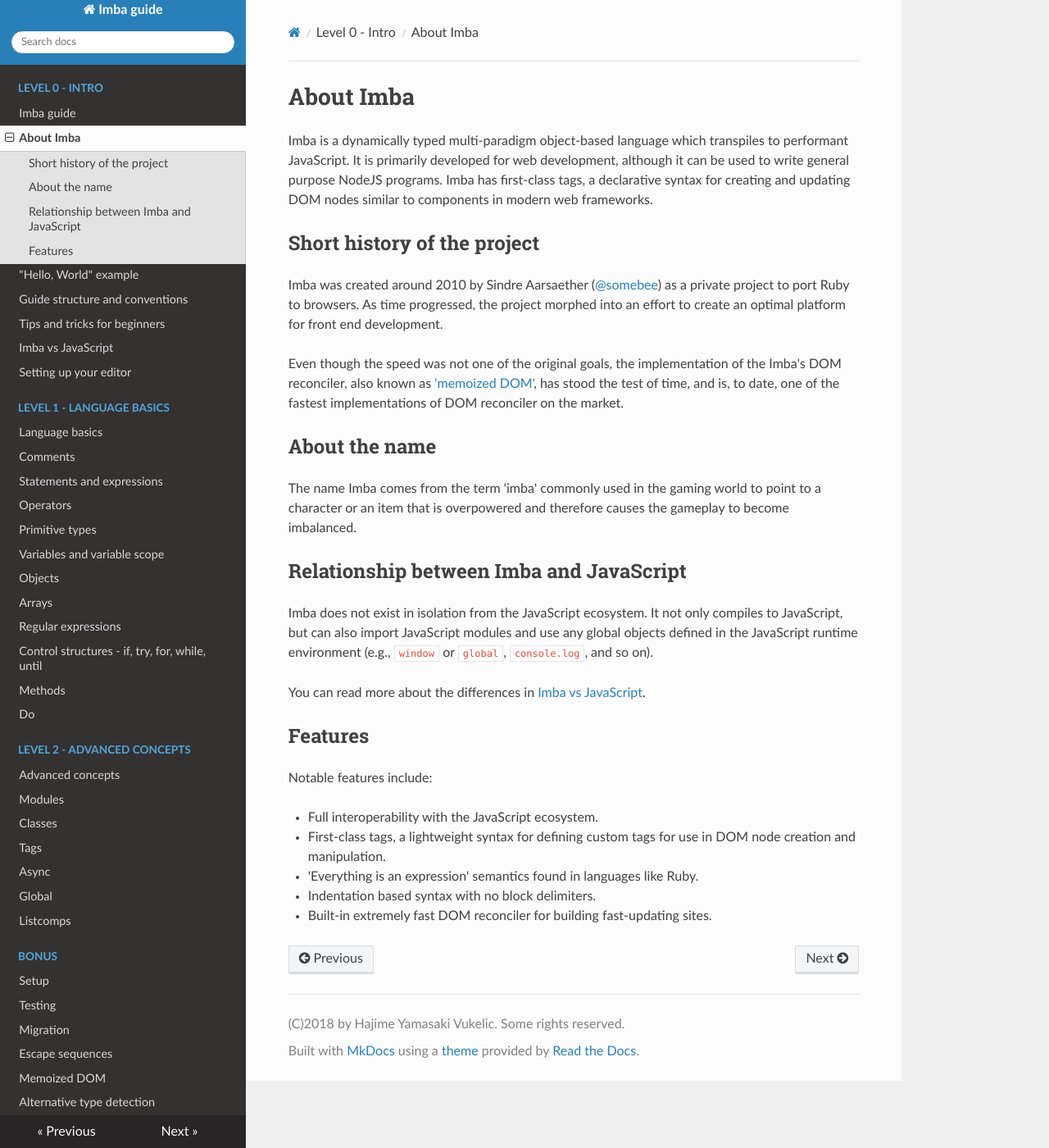
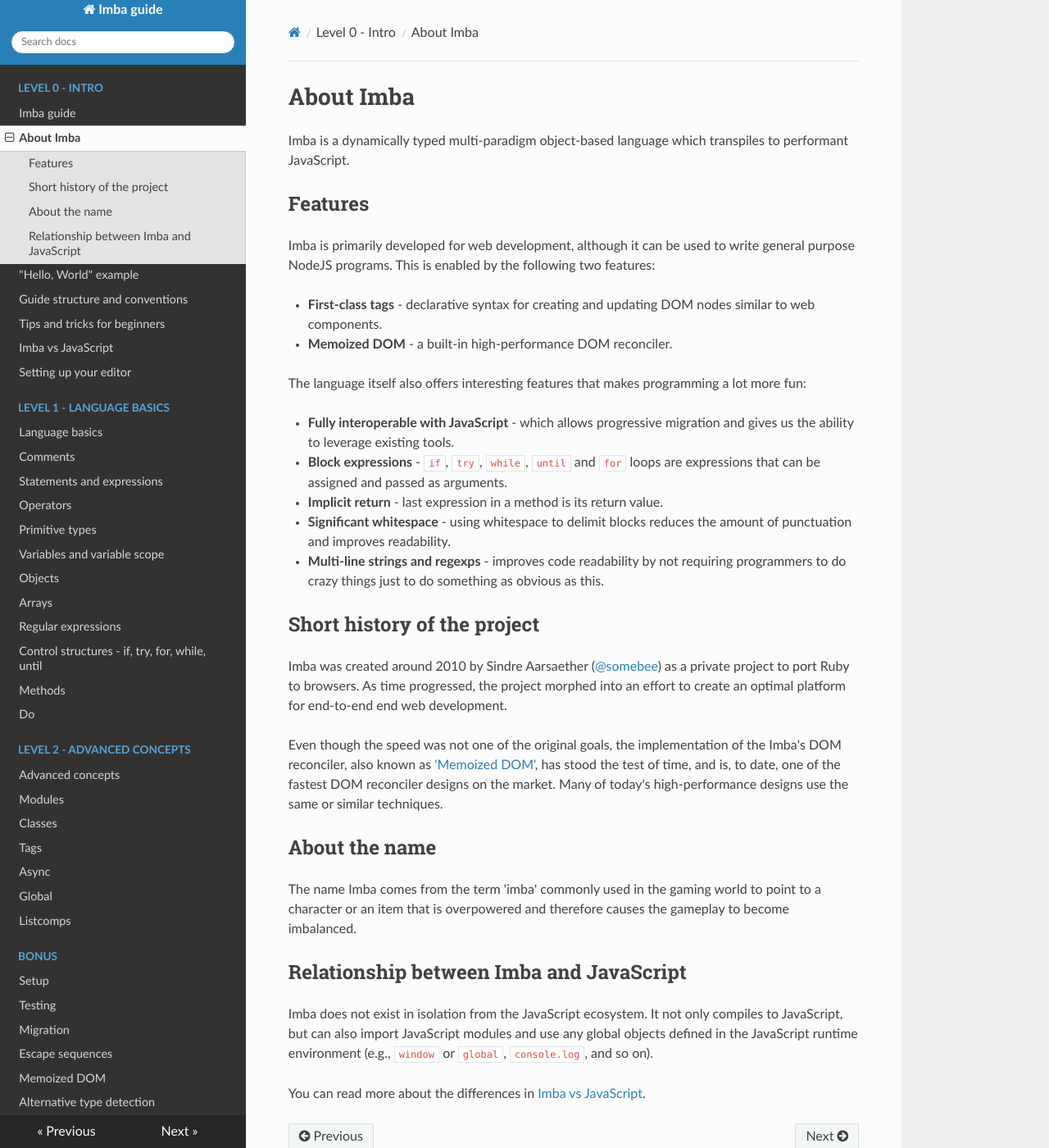
Before and after one commit to imba/imba-guide, an MkDocs documentation site: the page built from docs/lvl0/about.md, in a window 1280 px wide and 1400 px high. Shown: the whole window at 82% size. Built offline with MkDocs 1.6.1, drawn with Linux system fonts in a browser that asks for light colours; nearby versions of some CDN libraries.

Commit message:
Expand features, place them at the top

```diff
--- a/docs/lvl0/about.md
+++ b/docs/lvl0/about.md
@@ -1,22 +1,44 @@
 # About Imba
 
 Imba is a dynamically typed multi-paradigm object-based language which
-transpiles to performant JavaScript. It is primarily developed for web
-development, although it can be used to write general purpose NodeJS
-programs. Imba has first-class tags, a declarative syntax for creating and
-updating DOM nodes similar to components in modern web frameworks.
+transpiles to performant JavaScript.
+
+## Features
+
+Imba is primarily developed for web development, although it can be used to
+write general purpose NodeJS programs. This is enabled by the following two
+features:
+
+- **First-class tags** - declarative syntax for creating and updating DOM
+  nodes similar to web components.
+- **Memoized DOM** - a built-in high-performance DOM reconciler.
+
+The language itself also offers interesting features that makes programming a
+lot more fun:
+
+- **Fully interoperable with JavaScript** - which allows progressive migration
+  and gives us the ability to leverage existing tools.
+- **Block expressions** - `if`, `try`, `while`, `until` and `for` loops are
+  expressions that can be assigned and passed as arguments.
+- **Implicit return** - last expression in a method is its return value.
+- **Significant whitespace** - using whitespace to delimit blocks reduces
+  the amount of punctuation and improves readability.
+- **Multi-line strings and regexps** - improves code readability by not
+  requiring programmers to do crazy things just to do something as obvious as
+  this.
 
 ## Short history of the project
 
 Imba was created around 2010 by Sindre Aarsaether
 ([@somebee](https://github.com/somebee/)) as a private project to port Ruby
 to browsers. As time progressed, the project morphed into an effort to create
-an optimal platform for front end development.
+an optimal platform for end-to-end end web development.
 
 Even though the speed was not one of the original goals, the implementation
-of the Imba's DOM reconciler, also known as ['memoized
-DOM'](../bonus/memoized.md), has stood the test of time, and is, to date,
-one of the fastest implementations of DOM reconciler on the market.
+of the Imba's DOM reconciler, also known as ['Memoized
+DOM'](../bonus/memoized.md), has stood the test of time, and is, to date, one
+of the fastest DOM reconciler designs on the market. Many of today's
+high-performance designs use the same or similar techniques.
 
 ## About the name
 
@@ -32,14 +54,3 @@
 `global`, `console.log`, and so on).
 
 You can read more about the differences in [Imba vs JavaScript](javascript.md).
-
-## Features
-
-Notable features include:
-
-- Full interoperability with the JavaScript ecosystem.
-- First-class tags, a lightweight syntax for defining custom tags for use in
-  DOM node creation and manipulation.
-- 'Everything is an expression' semantics found in languages like Ruby.
-- Indentation based syntax with no block delimiters.
-- Built-in extremely fast DOM reconciler for building fast-updating sites.
```
